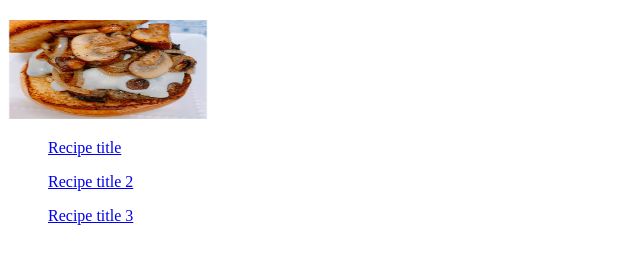
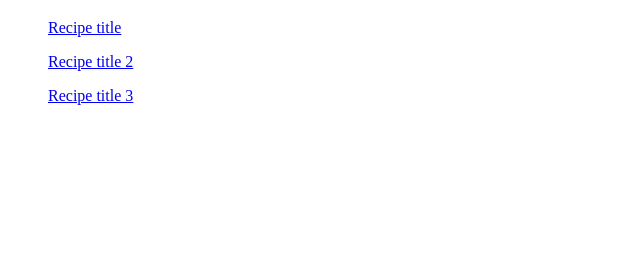
Before and after one commit to lvl1rookie/odin-recipes, a plain HTML site: page index.html in a window 1280 px wide. Shown: the part 61-324 px from the top of the page, without its empty margins (0-640 px from the left). Drawn offline with Linux system fonts and the light colour scheme.

Commit message:
index.html

```diff
--- a/index.html
+++ b/index.html
@@ -4,7 +4,6 @@
     <meta charset="UTF-8">
     <body>
         <h1>Odin Recipes</h1>
-        <img src="./images/burger.jpg" alt="burger" height="100" width="200">
       </body>
     <title>Basic Recipe Website</title>
     <ul>
```
